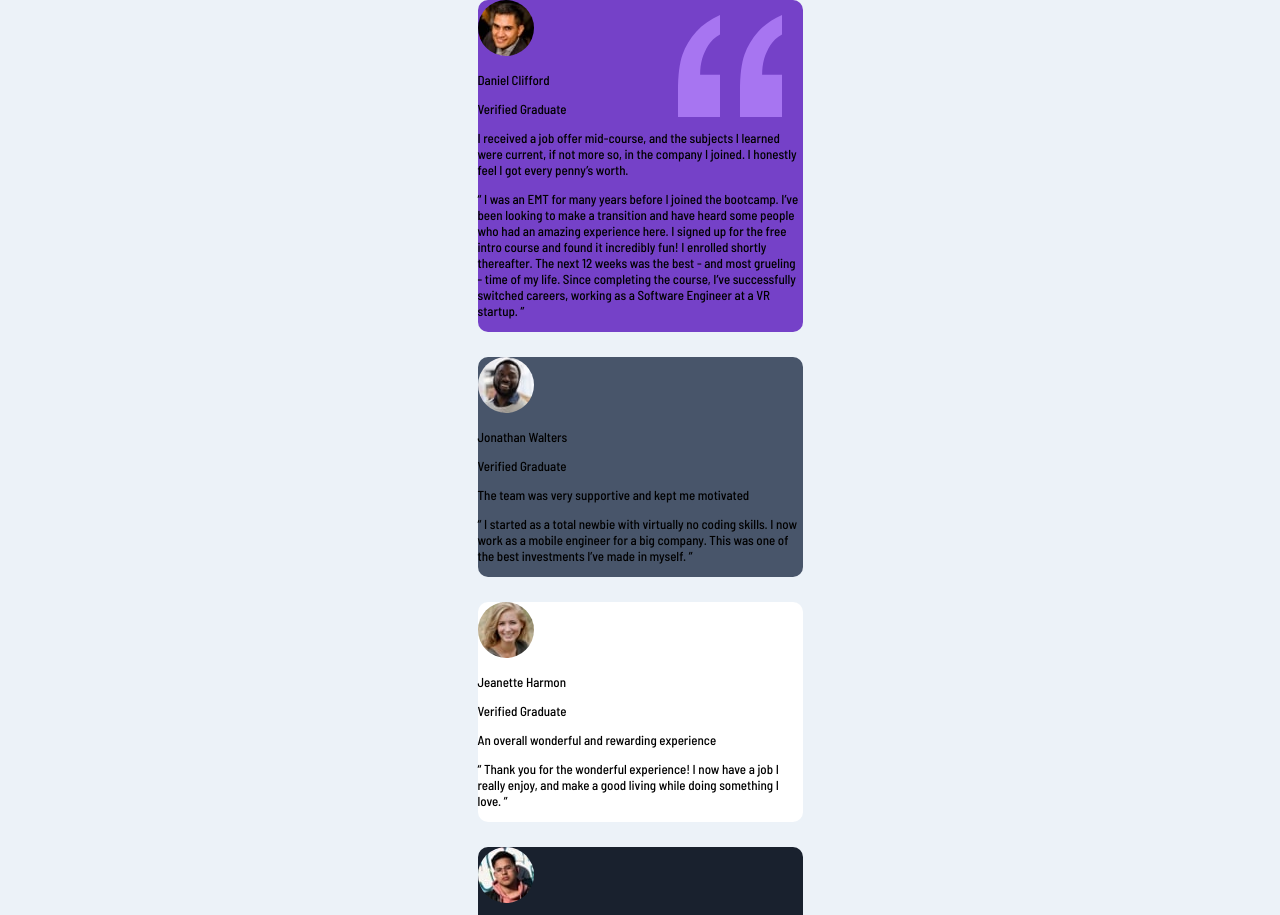
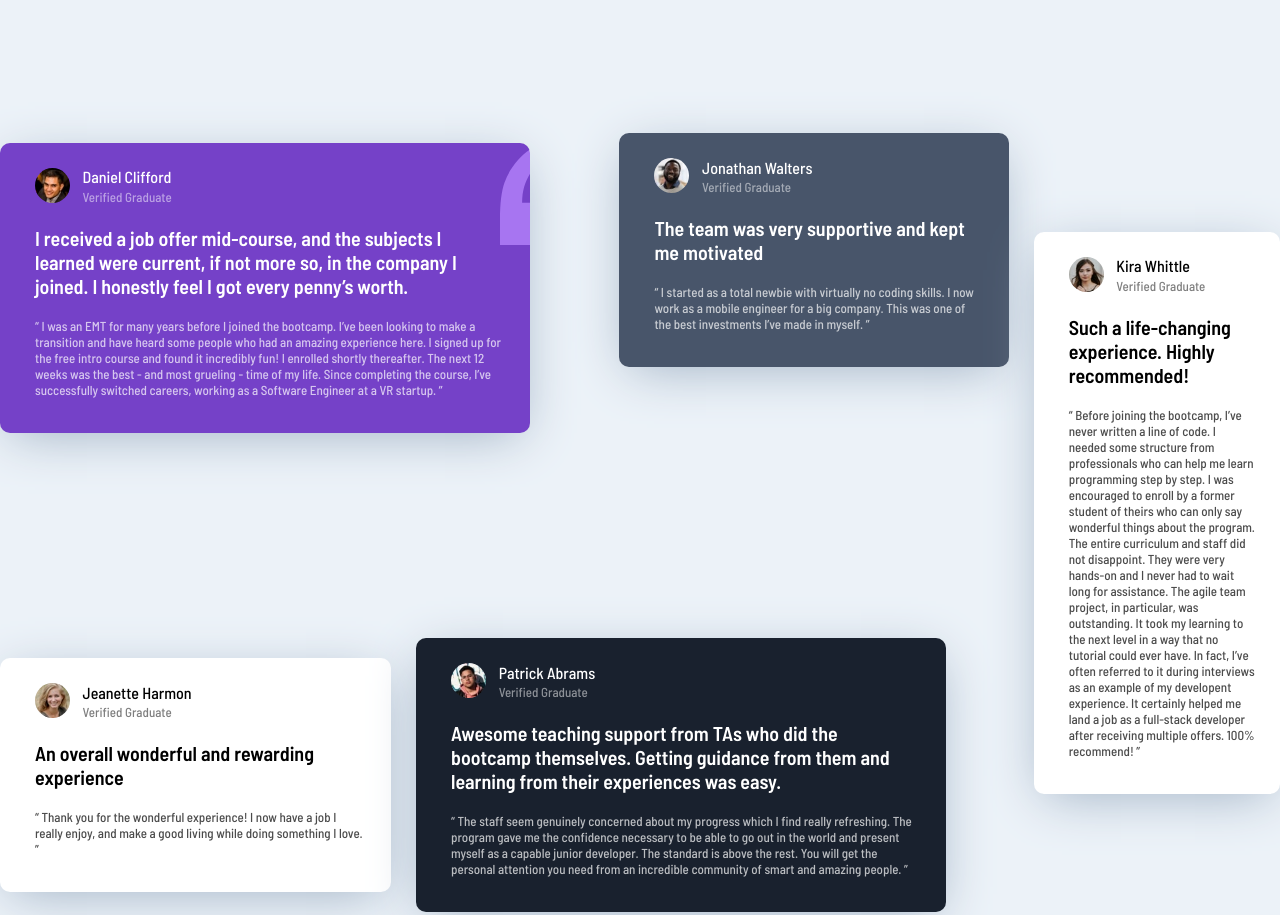
Before and after one commit to jfprentice/Testimonials-Grid-Section, a plain HTML site: page index.html in a window 1280 px wide. Shown: the top 915 px of the page. Drawn offline with Linux system fonts and the light colour scheme.

Commit message:
Format mobile and tablet layouts.  To fix 1024px and up layout

```diff
--- a/index.html
+++ b/index.html
@@ -15,10 +15,14 @@
 </head>
 <body>
 
+  <div class="grid-container">
     <div class="grid-box one">
       <img class="profile-picture" src="images/image-daniel.jpg" alt="Daniel Clifford Profile Picture">
+
+      <div class="personal-info">
         <p class="name">Daniel Clifford</p>
         <p class="verified">Verified Graduate</p>
+      </div>
 
       <p class="headline">I received a job offer mid-course, and the subjects I learned were current, if not more so, in the company I joined. I honestly feel I got every penny’s worth.</p>
 
@@ -27,8 +31,11 @@
 
     <div class="grid-box two">
       <img class="profile-picture" src="images/image-jonathan.jpg" alt="Jonathon Walters Profile Picture">
+
+      <div class="personal-info">
         <p class="name">Jonathan Walters</p>
         <p class="verified">Verified Graduate</p>
+      </div>
 
       <p class="headline">The team was very supportive and kept me motivated</p>
 
@@ -37,8 +44,11 @@
 
     <div class="grid-box three">
       <img class="profile-picture" src="images/image-jeanette.jpg" alt="Jeanette Harmon Profile Picture">
+
+      <div class="personal-info">
         <p class="name">Jeanette Harmon</p>
         <p class="verified">Verified Graduate</p>
+      </div>
 
       <p class="headline">An overall wonderful and rewarding experience</p>
 
@@ -47,8 +57,11 @@
 
     <div class="grid-box four">
       <img class="profile-picture" src="images/image-patrick.jpg" alt="Patrick Abrams Profile Picture">
+
+      <div class="personal-info">
         <p class="name">Patrick Abrams</p>
         <p class="verified">Verified Graduate</p>
+      </div>
 
       <p class="headline">Awesome teaching support from TAs who did the bootcamp themselves. Getting guidance from them and learning from their experiences was easy.</p>
 
@@ -57,13 +70,19 @@
 
     <div class="grid-box five">
       <img class="profile-picture" src="images/image-kira.jpg" alt="Kira Whittle Profile Picture">
+
+      <div class="personal-info">
         <p class="name">Kira Whittle</p>
         <p class="verified">Verified Graduate</p>
+      </div>
 
       <p class="headline">Such a life-changing experience. Highly recommended!</p>
 
       <p class="testimonial">“ Before joining the bootcamp, I’ve never written a line of code. I needed some structure from professionals who can help me learn programming step by step. I was encouraged to enroll by a former student of theirs who can only say wonderful things about the program. The entire curriculum and staff did not disappoint. They were very hands-on and I never had to wait long for assistance. The agile team project, in particular, was outstanding. It took my learning to the next level in a way that no tutorial could ever have. In fact, I’ve often referred to it during interviews as an example of my developent experience. It certainly helped me land a job as a full-stack developer after receiving multiple offers. 100% recommend! ”</p>
     </div>
+  </div>
+
+
 
   <div class="attribution">
     Challenge by <a href="https://www.frontendmentor.io?ref=challenge" target="_blank">Frontend Mentor</a>.
--- a/styles.css
+++ b/styles.css
@@ -1,26 +1,40 @@
 body{
   margin: 0;
   padding: 0;
-  display: grid;
-  justify-content: center;
-  align-items: center;
-  grid-gap: 25px;
   font-family: 'Barlow Semi Condensed', sans-serif;
   font-size: 13px;
   box-sizing: border-box;
   background-color: hsl(210, 46%, 95%);
 }
 
+.grid-container{
+  display: flex;
+  flex-direction: column;
+  justify-content: center;
+  align-items: center;
+}
+
 .grid-box{
+  margin-bottom: 25px;
   width: 325px;
   height: auto;
   border-radius: 10px;
+  box-shadow: 0 10px 50px -10px hsl(212, 23%, 69%);
+}
+
+.grid-box > p{
+  margin-left: 35px;
+}
+
+.one, .two, .four{
+  color:#FFF;
 }
 
 .one{
+  margin-top: 75px;
   background-color: hsl(263, 55%, 52%);
   background-image: url("images/bg-pattern-quotation.svg");
-  background-position: 200px 15px;
+  background-position: 200px 0;
   background-repeat: no-repeat;
 }
 
@@ -36,28 +50,46 @@ body{
   background-color: hsl(219, 29%, 14%);
 }
 
-.five{
-
-}
 
 .profile-picture{
+  margin-top: 25px;
+  margin-left: 35px;
+  width: 35px;
+  height: auto;
   border-radius: 100%;
 }
 
+.personal-info{
+  position: relative;
+  display: inline-block;
+  top: -1px;
+  left: 10px;
+}
+
 .name{
-
+  margin-bottom: 2.5px;
+  font-size: 1rem;
 }
 
 .verified{
+  margin-bottom: 0;
+  opacity: 50%;
+}
 
+.name, .verified{
+  margin-top: 0;
 }
 
 .headline{
-
+  margin-right: 28px;
+  font-size: 1.25rem;
+  font-weight: 600;
 }
 
 .testimonial{
-
+  margin-right: 25px;
+  margin-bottom: 35px;
+  opacity: 70%;
 }
 
 .attribution {
@@ -69,3 +101,72 @@ body{
 .attribution a {
   color: hsl(228, 45%, 44%);
 }
+
+@media only screen and (min-width: 768px){
+  .grid-container{
+    margin: auto;
+    max-width: 700px;
+    display: grid;
+    grid-template-columns: auto auto auto auto;
+    align-items: stretch;
+    grid-gap: 25px;
+  }
+
+  .grid-box{
+    margin-bottom: 0;
+    width: auto;
+  }
+
+  .one{
+    grid-column: 1 / 5;
+    background-position: 500px 0;
+  }
+
+  .two, .three{
+    grid-column: 1/3;
+  }
+
+  .four{
+    grid-column: 1/5;
+  }
+
+
+  .five{
+    grid-area: 2 / 3 / span 2/ 5
+  }
+}
+
+
+/* --------------FIX THIS!!---------------- */
+@media only screen and (min-width: 1024px){
+  .grid-container{
+    max-width: none;
+    grid-template-columns: auto auto auto auto;
+    grid-template-rows: 500px 500px;
+    align-items: center;
+  }
+
+  .one{
+    width: 530px;
+    grid-column: 1 / 3;
+  }
+
+  .two{
+    grid-column: 3 / 4;
+  }
+
+  .three{
+    grid-column: 1/ 2;
+  }
+
+  .four{
+    width: 530px;
+    grid-column: 2 / 4;
+  }
+
+  .five{
+
+    grid-area: 1 / 4 / span 2 / 5;
+  }
+
+}
```
Lines whose indentation alone changed are shown as unchanged.
